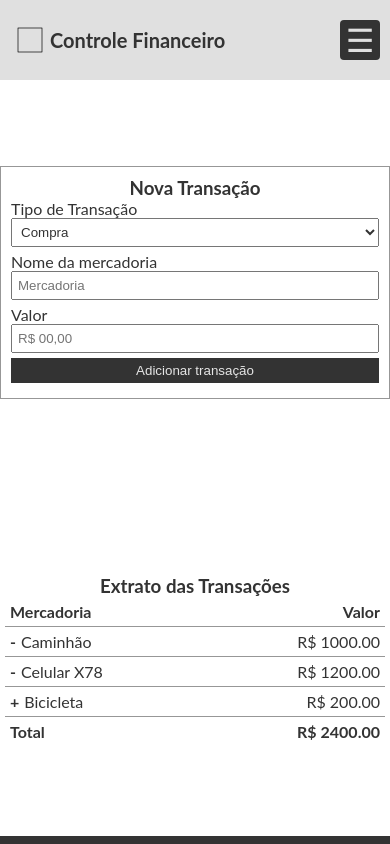
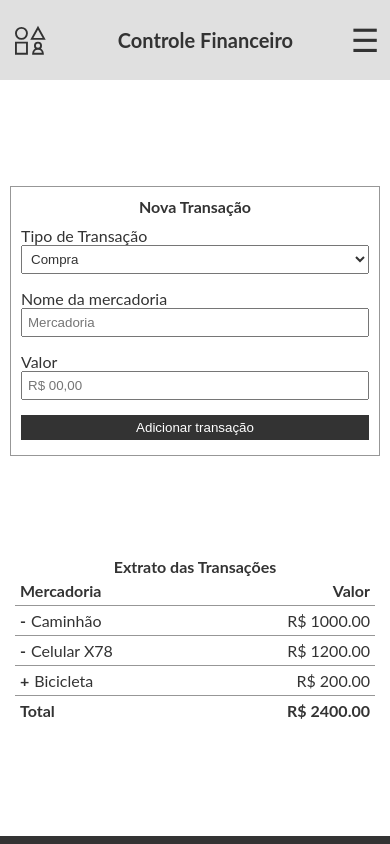
Before and after one commit to Bruno-Calasans/Newtab_Academy, a plain HTML site: page HTML-CSS/Projeto Individual/Responsivo/index.html in a window 390 px wide. Drawn offline with Linux system fonts and the light colour scheme; a web font is replaced by a local one.

Commit message:
projeto individual - final(update 2)

```diff
--- a/HTML-CSS/Projeto Individual/Não-responsivo/assets/style/style.css
+++ b/HTML-CSS/Projeto Individual/Não-responsivo/assets/style/style.css
@@ -3,24 +3,22 @@
 
 :root{
     --fonte: lato, sans-serif;
-    --corFundo1: #E0E0E0;
-    --corFundo2: #E5E5E5;
-    --corFundo3: #FFFFFF;
-    --cor3: #979797;
-    --cor4: #333333;
-
+    --cor1: #FFFFFF;
+    --cor2: #E5E5E5;
+    --cor3: #E0E0E0;
+    --cor4: #979797;
+    --cor5: #333333;
 
 }
 
 /* Estilos genérico ----------------------------------------------------------*/
 *{
     margin: 0px;
-    color: var(--cor4);
+    color: var(--cor5);
     box-sizing: border-box;
 }
 
 body{
-
     display: grid;
     grid-template-columns: 1fr 1fr;
     grid-template-rows: 80px 1fr 8px;
@@ -37,7 +35,7 @@ a{
 }
 
 
-/*Cabeçalho ------------------------------------------------------------------*/
+/* Cabeçalho -----------------------------------------------------------------*/
 header{
 
     display: flex;
@@ -48,49 +46,76 @@ header{
     /*Dimensões*/
     width: 100%;
     height: 80px;
-    padding: 10px;
-    background-color: var(--corFundo1);
-
-    /*Tipografia*/
-
-
-    /*Posicionamento*/
+    padding: 15px;
+    background-color: var(--cor3);
 }
 
-/* Título e Logo da página */
-.tit{
-    display: flex;
-    align-items: center;
-}
-
+/* Logo e Nome da página */
 .logo{
-    height: 40px;
+    height: 30px;
+    margin-right: 10px;
 }
 
 .nomePag{
-
-    /*Tipografia*/
     font-size: 20px;
     font-weight: bold;
 }
 
+/* Menus */
+.menu-toggle{
 
-/* Menu */
-.menu-toggle{
     display: flex;
     justify-content: center;
     align-items: center;
-    width: 40px;
+    width: 20px;
     font-size: 2em;
-    color: var(--corFundo1);
-    background-color: var(--cor4);
+    color: var(--cor5);
+    background-color: var(--cor3);
     border-radius: 4px;
+    cursor: pointer;
+    display: none; /*oculto por padrão*/
+}
+
+.menu-lateral{
+    display: flex;
+    flex-direction: column;
+    align-items: center;
+    position: absolute;
+    right: 0px;
+    height: 100vh;
+    width: 200px;
+    padding-top: 40px;
+    background-color: var(--cor5);
     display: none;
 }
 
+.closeBtn{
+    position: absolute;
+    color: var(--cor4);
+    font-size: 1.5em;
+    left: 10px;
+    top: 0px;
+    cursor: pointer;
+}
+
+.closeBtn:hover{
+    color: var(--cor1);
+}
+
+.menu-lateral a{
+    padding: 5px;
+    width: 100%;
+    color: var(--cor4);
+    text-align: center;
+}
+
+.menu-lateral a:hover{
+    color: var(--cor1);
+    background-color: var(--cor4);
+}
 
 .menu{
-    background-color:  var(--corFundo3);
+    background-color:  var(--cor1);
     border-radius: 4px;
 }
 
@@ -106,43 +131,50 @@ header{
     padding: 4px;
 }
 
-
 /*Conteúdo principal ---------------------------------------------------------*/
 main{
     display: flex;
     grid-area: conteúdo;
     justify-content: space-around;
     align-items: center;
+    padding: 10px;
 }
 
-
-/*Formulário*/
-.areaTit{
+/*título do formulário e dos extratos*/
+.form-tit, .extrato-tit{
     font-weight: bold;
     text-align: center;
 }
 
+/* Formulário */
 .transação{
     display: flex;
     flex-direction: column;
-    padding: 10px;
+    padding: 5px;
     width: 50%;
-    border: 1px solid  var(--cor3);
+    border: 1px solid  var(--cor4);
 }
 
-.transação input, select{
+.form-item{
+    display: flex;
+    flex-direction: column;
+    justify-content: center;
+    margin: 5px;
+}
+
+.transação input, .transação select{
     margin-bottom: 5px;
     padding: 5px;
 }
 
 input[type=submit]{
     border: 0px;
-    background-color: var(--cor4);
-    color: var(--corFundo2);
+    background-color: var(--cor5);
+    color: var(--cor1);
     cursor: pointer;
 }
 
-/*Seções dos extratos*/
+/* Extratos */
 .extrato{
     padding: 5px;
     width: 50%
@@ -154,28 +186,18 @@ input[type=submit]{
     padding: 5px;
 }
 
-.categoria{
-    font-weight: bold;
-}
+.categoria{font-weight: bold;}
 
-.categoria:nth-of-type(1){
-    border-bottom: 1px solid var(--cor3);
-}
+.categoria-header, .mercadoria{border-bottom: 1px solid var(--cor4);}
 
-.mercadoria{
-    border-bottom: 1px solid var(--cor3);
-}
-
-.mercadoria:nth-child(1){
-    border-bottom: 1px solid var(--cor3);
-}
-
+/* classe para quando a collapse-box estiver fechada */
 .inativo::before{
     font-weight: bold;
     margin-right: 5px;
     content: '+';
 }
 
+/* classes para quando a collapse-box estiver aberta */
 .ativo::before{
     font-weight: bold;
     margin-right: 5px;
@@ -185,6 +207,6 @@ input[type=submit]{
 /*Rodapé ---------------------------------------------------------------------*/
 footer{
     grid-area: rodapé;
-    background-color: var(--cor4);
+    background-color: var(--cor5);
     height: 8px;
 }
--- a/HTML-CSS/Projeto Individual/Responsivo/assets/style/responsividade.css
+++ b/HTML-CSS/Projeto Individual/Responsivo/assets/style/responsividade.css
@@ -1,5 +1,5 @@
 
-/*
+
 /*Telas muito largas*/
 @media (min-width: 1101px){
 
@@ -8,51 +8,60 @@
         justify-content: center;
     }
 
-    .transação{
-        width: 400px;
-    }
+    .transação{width: 400px;}
 
-    .extrato{
-        width: 600px;
-    }
+    .extrato{ width: 600px;}
 }
 
 
 /*Para tablets landscape*/
 @media (max-width: 1100px){
 
-    header{
-        justify-content: space-between;
-    }
+    header{justify-content: space-between;}
 
-    main{
-        justify-content: space-between;
-    }
-
+    main{justify-content: space-between;}
 }
 
 /*tablets em retrato*/
 @media (max-width: 770px){
 
-    header{
-        justify-content: space-between;
-    }
+    /* ocultando o menu desktop/tablet */
+    .menu{display: none;}
 
-    .menu{
-        display: none;
-    }
-
-    .menu-toggle{
-        display: flex;
-    }
+    /* mostrando o menu mobile */
+    .menu-toggle{display: flex;}
 
     main{
         flex-direction: column;
-        justify-content: space-around;
+        justify-content: space-evenly;
     }
 
-    .transação{width: 100%;}
+    /*formulário*/
+    .transação{
+        width: 100%;
+        display: grid;
+        grid-template-columns: 40% 40% 20%;
+        grid-template-rows: repeat(3, 1fr);
+    }
+
+    /*título do formulário*/
+    .form-tit{
+        align-self: center;
+        grid-column: span 3;
+    }
+
+    /*botão do formulário*/
+    .form-submit{
+        grid-column: 2/4;
+    }
 
     .extrato{width: 100%;}
+}
 
+/* para celulares */
+@media (max-width: 422px){
+
+    .transação{
+        display: flex;
+    }
 }
--- a/HTML-CSS/Projeto Individual/Responsivo/assets/style/style.css
+++ b/HTML-CSS/Projeto Individual/Responsivo/assets/style/style.css
@@ -3,24 +3,22 @@
 
 :root{
     --fonte: lato, sans-serif;
-    --corFundo1: #E0E0E0;
-    --corFundo2: #E5E5E5;
-    --corFundo3: #FFFFFF;
-    --cor3: #979797;
-    --cor4: #333333;
-
+    --cor1: #FFFFFF;
+    --cor2: #E5E5E5;
+    --cor3: #E0E0E0;
+    --cor4: #979797;
+    --cor5: #333333;
 
 }
 
 /* Estilos genérico ----------------------------------------------------------*/
 *{
     margin: 0px;
-    color: var(--cor4);
+    color: var(--cor5);
     box-sizing: border-box;
 }
 
 body{
-
     display: grid;
     grid-template-columns: 1fr 1fr;
     grid-template-rows: 80px 1fr 8px;
@@ -37,7 +35,7 @@ a{
 }
 
 
-/*Cabeçalho ------------------------------------------------------------------*/
+/* Cabeçalho -----------------------------------------------------------------*/
 header{
 
     display: flex;
@@ -48,49 +46,76 @@ header{
     /*Dimensões*/
     width: 100%;
     height: 80px;
-    padding: 10px;
-    background-color: var(--corFundo1);
-
-    /*Tipografia*/
-
-
-    /*Posicionamento*/
+    padding: 15px;
+    background-color: var(--cor3);
 }
 
-/* Título e Logo da página */
-.tit{
-    display: flex;
-    align-items: center;
-}
-
+/* Logo e Nome da página */
 .logo{
-    height: 40px;
+    height: 30px;
+    margin-right: 10px;
 }
 
 .nomePag{
-
-    /*Tipografia*/
     font-size: 20px;
     font-weight: bold;
 }
 
+/* Menus */
+.menu-toggle{
 
-/* Menu */
-.menu-toggle{
     display: flex;
     justify-content: center;
     align-items: center;
-    width: 40px;
+    width: 20px;
     font-size: 2em;
-    color: var(--corFundo1);
-    background-color: var(--cor4);
+    color: var(--cor5);
+    background-color: var(--cor3);
     border-radius: 4px;
+    cursor: pointer;
+    display: none; /*oculto por padrão*/
+}
+
+.menu-lateral{
+    display: flex;
+    flex-direction: column;
+    align-items: center;
+    position: absolute;
+    right: 0px;
+    height: 100vh;
+    width: 200px;
+    padding-top: 40px;
+    background-color: var(--cor5);
     display: none;
 }
 
+.closeBtn{
+    position: absolute;
+    color: var(--cor4);
+    font-size: 1.5em;
+    left: 10px;
+    top: 0px;
+    cursor: pointer;
+}
+
+.closeBtn:hover{
+    color: var(--cor1);
+}
+
+.menu-lateral a{
+    padding: 5px;
+    width: 100%;
+    color: var(--cor4);
+    text-align: center;
+}
+
+.menu-lateral a:hover{
+    color: var(--cor1);
+    background-color: var(--cor4);
+}
 
 .menu{
-    background-color:  var(--corFundo3);
+    background-color:  var(--cor1);
     border-radius: 4px;
 }
 
@@ -106,43 +131,50 @@ header{
     padding: 4px;
 }
 
-
 /*Conteúdo principal ---------------------------------------------------------*/
 main{
     display: flex;
     grid-area: conteúdo;
     justify-content: space-around;
     align-items: center;
+    padding: 10px;
 }
 
-
-/*Formulário*/
-.areaTit{
+/*título do formulário e dos extratos*/
+.form-tit, .extrato-tit{
     font-weight: bold;
     text-align: center;
 }
 
+/* Formulário */
 .transação{
     display: flex;
     flex-direction: column;
-    padding: 10px;
+    padding: 5px;
     width: 50%;
-    border: 1px solid  var(--cor3);
+    border: 1px solid  var(--cor4);
 }
 
-.transação input, select{
+.form-item{
+    display: flex;
+    flex-direction: column;
+    justify-content: center;
+    margin: 5px;
+}
+
+.transação input, .transação select{
     margin-bottom: 5px;
     padding: 5px;
 }
 
 input[type=submit]{
     border: 0px;
-    background-color: var(--cor4);
-    color: var(--corFundo2);
+    background-color: var(--cor5);
+    color: var(--cor1);
     cursor: pointer;
 }
 
-/*Seções dos extratos*/
+/* Extratos */
 .extrato{
     padding: 5px;
     width: 50%
@@ -154,28 +186,18 @@ input[type=submit]{
     padding: 5px;
 }
 
-.categoria{
-    font-weight: bold;
-}
+.categoria{font-weight: bold;}
 
-.categoria:nth-of-type(1){
-    border-bottom: 1px solid var(--cor3);
-}
+.categoria-header, .mercadoria{border-bottom: 1px solid var(--cor4);}
 
-.mercadoria{
-    border-bottom: 1px solid var(--cor3);
-}
-
-.mercadoria:nth-child(1){
-    border-bottom: 1px solid var(--cor3);
-}
-
+/* classe para quando a collapse-box estiver fechada */
 .inativo::before{
     font-weight: bold;
     margin-right: 5px;
     content: '+';
 }
 
+/* classes para quando a collapse-box estiver aberta */
 .ativo::before{
     font-weight: bold;
     margin-right: 5px;
@@ -185,6 +207,6 @@ input[type=submit]{
 /*Rodapé ---------------------------------------------------------------------*/
 footer{
     grid-area: rodapé;
-    background-color: var(--cor4);
+    background-color: var(--cor5);
     height: 8px;
 }
--- a/HTML-CSS/Projeto Individual/Responsivo/index.html
+++ b/HTML-CSS/Projeto Individual/Responsivo/index.html
@@ -11,11 +11,8 @@
 <body>
 
     <header>
-
-        <div class="tit">
-            <img class="logo" src="assets/img/teste.png" alt="">
-            <p class="nomePag">Controle Financeiro</p>
-        </div>
+        <img class="logo" src="assets/img/logo.svg" alt="">
+        <div class="nomePag">Controle Financeiro</div>
 
         <nav class="menu">
             <ul class="lista">
@@ -29,33 +26,48 @@
 
     </header>
 
+    <div class="menu-lateral">
+        <div class="closeBtn">×</div>
+        <a href="">Dashboard</a>
+        <a href="">Resumo</a>
+        <a href="">Configurações</a>
+    </div>
+
     <main>
 
         <form action="" class="transação">
 
-            <h3 class="areaTit">Nova Transação</h3>
+            <div class="form-item form-tit">Nova Transação</div>
 
+            <div class="form-item">
                 <label for="tipo">Tipo de Transação</label>
                 <select name="" id="tipo">
                     <option value="1">Compra</option>
                     <option value="2">Venda</option>
                 </select>
+            </div>
 
+            <div class="form-item">
                 <label for="nome">Nome da mercadoria</label>
                 <input type="text" name="" id="nome" placeholder="Mercadoria">
+            </div>
 
+            <div class="form-item">
                 <label for="valor">Valor</label>
                 <input type="number" name="" id="valor" placeholder="R$ 00,00">
+            </div>
 
+            <div class="form-item form-submit">
                 <input type="submit" value="Adicionar transação">
+            </div>
 
         </form>
 
         <div class="extrato">
 
-            <h3 class="areaTit">Extrato das Transações</h3>
+            <div class="extrato-tit">Extrato das Transações</div>
 
-            <div class="categoria">
+            <div class="categoria categoria-header">
                 <div>Mercadoria</div>
                 <div>Valor</div>
             </div>
@@ -75,7 +87,7 @@
                 <div class="preço">R$ 200.00</div>
             </div>
 
-            <div class="categoria">
+            <div class="categoria categoria-footer">
                 <div>Total</div>
                 <div>R$ 2400.00</div>
             </div>
```
Also changed, not shown: HTML-CSS/Projeto Individual/Não-responsivo/assets/img/logo.svg (added), HTML-CSS/Projeto Individual/Não-responsivo/assets/img/teste.png (deleted), HTML-CSS/Projeto Individual/Responsivo/assets/img/logo.svg (added), HTML-CSS/Projeto Individual/Responsivo/assets/img/teste.png (deleted). Lines whose indentation alone changed are shown as unchanged.
